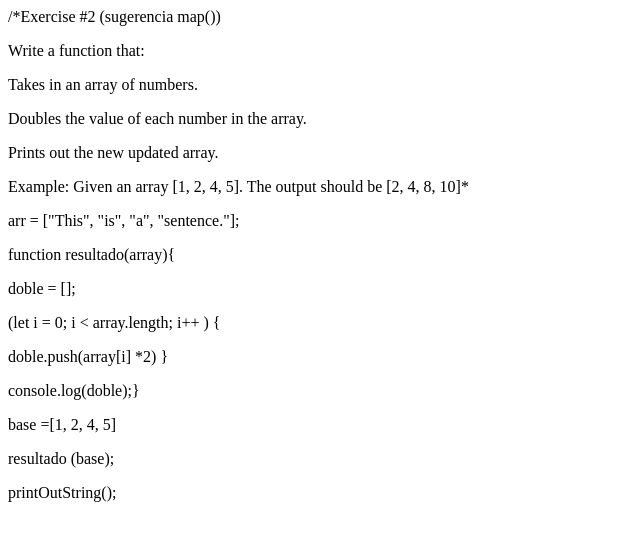
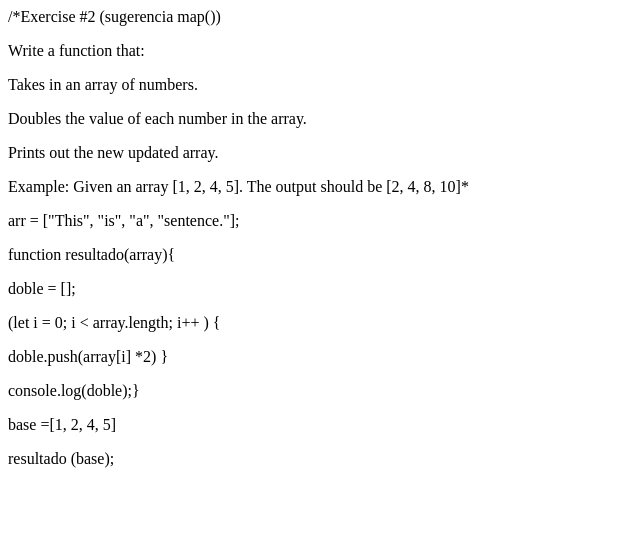
Before and after one commit to FernandaMaro/Ejercicios, a plain HTML site: page ej2/index.html in a window 1280 px wide. Shown: the whole page, without its empty margins (0-640 px from the left). Drawn offline with Linux system fonts and the light colour scheme.

Commit message:
ejercicio listo

```diff
--- a/ej2/index.html
+++ b/ej2/index.html
@@ -33,6 +33,5 @@ resultado(base);
         <span>console.log(doble);}</span>
     <p> base =[1, 2, 4, 5]</p>
     <span> resultado (base);</span>
-<p>printOutString();</p>
 </body>
 </html>
```
